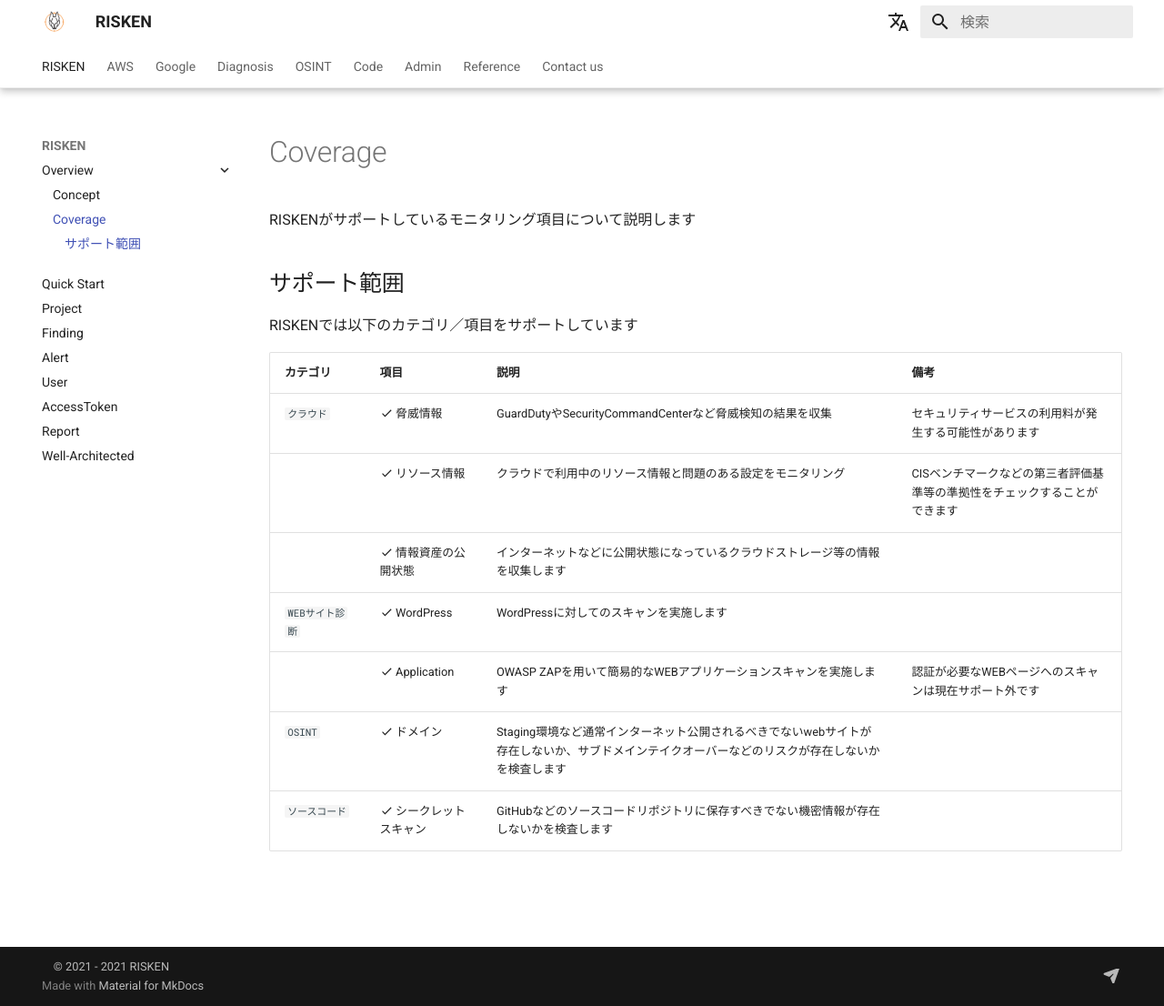
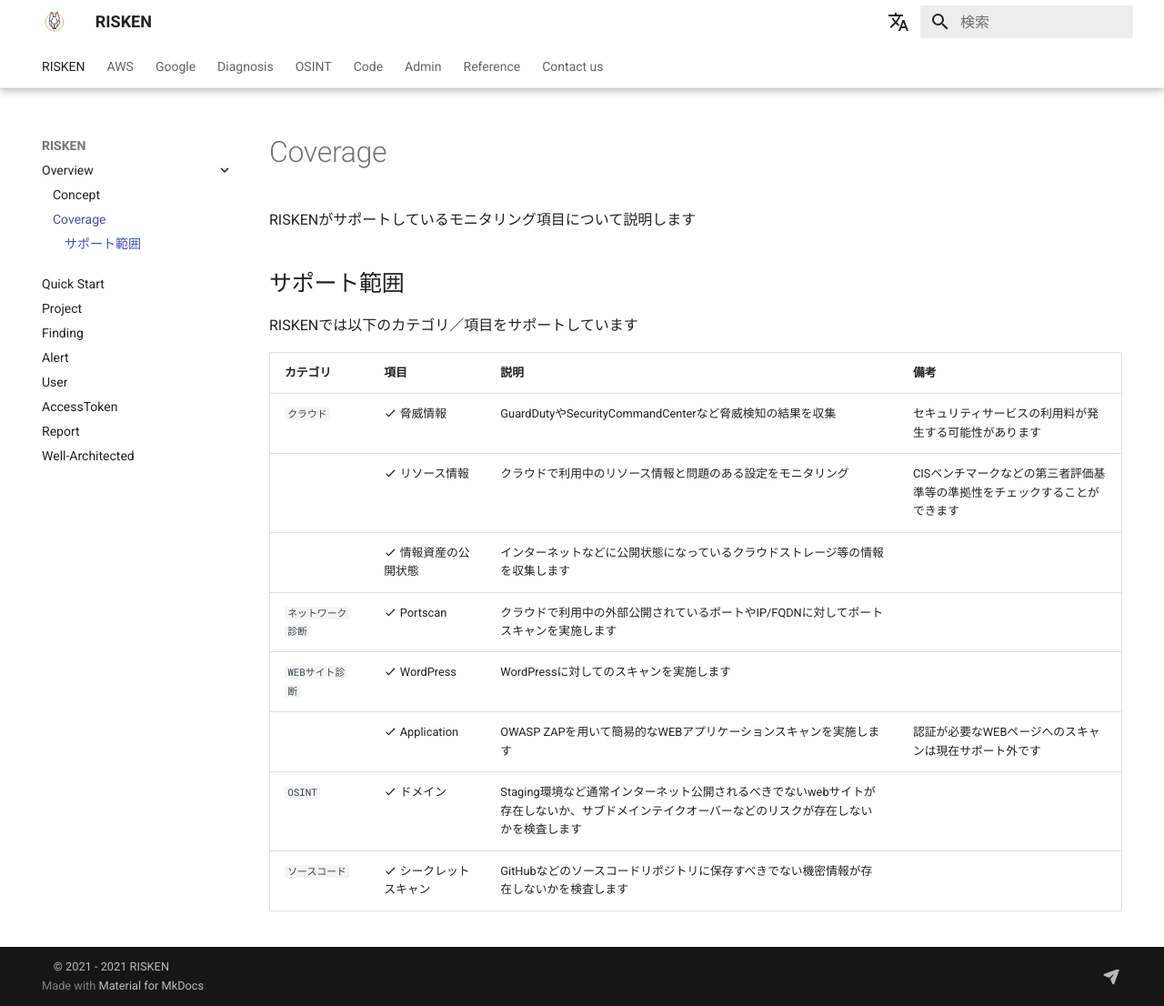
Before and after one commit to ca-risken/doc, an MkDocs documentation site: the page built from docs/risken/overview_coverage.md, in a window 1280 px wide and 1106 px high. Shown: the whole window at 91% size. Built offline with MkDocs 1.6.1 and Material for MkDocs 9.7.7, drawn with Linux system fonts in a browser that asks for light colours; comment, search, counter and statistics services are not loaded.

Commit message:
add network scan

```diff
--- a/docs/risken/overview_coverage.md
+++ b/docs/risken/overview_coverage.md
@@ -11,6 +11,7 @@ RISKENでは以下のカテゴリ／項目をサポートしています
 | `クラウド`    | :material-check: 脅威情報            | GuardDutyやSecurityCommandCenterなど脅威検知の結果を収集                     | セキュリティサービスの利用料が発生する可能性があります                 |
 |              | :material-check: リソース情報        | クラウドで利用中のリソース情報と問題のある設定をモニタリング                       | CISベンチマークなどの第三者評価基準等の準拠性をチェックすることができます |
 |              | :material-check: 情報資産の公開状態   | インターネットなどに公開状態になっているクラウドストレージ等の情報を収集します        |                                                               |
+| `ネットワーク診断`        | :material-check: Portscan         | クラウドで利用中の外部公開されているポートやIP/FQDNに対してポートスキャンを実施します                                       |  |
 | `WEBサイト診断`        | :material-check: WordPress         | WordPressに対してのスキャンを実施します                                       |  |
 |              | :material-check: Application         | OWASP ZAPを用いて簡易的なWEBアプリケーションスキャンを実施します | 認証が必要なWEBページへのスキャンは現在サポート外です |
 | `OSINT`      | :material-check: ドメイン           | Staging環境など通常インターネット公開されるべきでないwebサイトが存在しないか、サブドメインテイクオーバーなどのリスクが存在しないかを検査します|                 |
```
